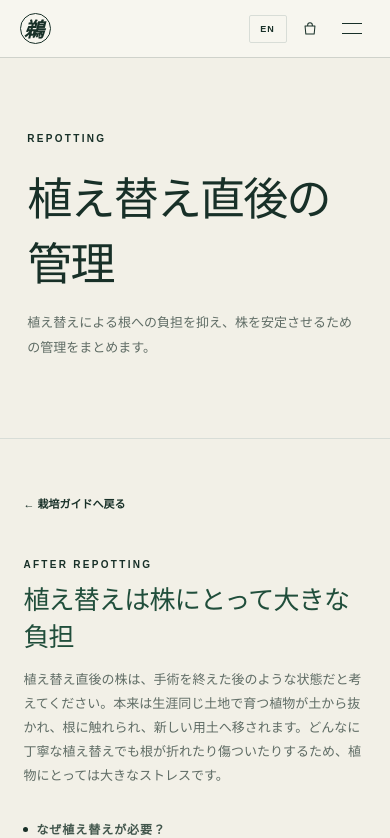
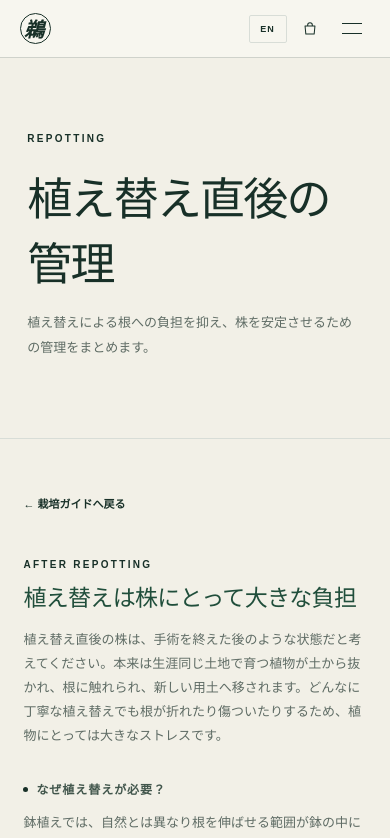
Before and after one commit to KomeUme/unomori-plant-archive, a Next.js app: page /care-guide/repotting in a window 390 px wide. Shown: the top 838 px of the page. Built offline with nearby package versions, Linux system fonts and the light colour scheme; no server answers.

Commit message:
Reduce repotting guide heading

```diff
--- a/app/care-guide/repotting/page.tsx
+++ b/app/care-guide/repotting/page.tsx
@@ -5,7 +5,7 @@ import { GuideLastUpdated } from '../last-updated';
 export default function RepottingGuidePage() {
   return <main><Header />
     <section className="page-hero"><p className="eyebrow">REPOTTING</p><h1>植え替え直後の管理</h1><p>植え替えによる根への負担を抑え、株を安定させるための管理をまとめます。</p></section>
-    <section className="section guide-section page-section"><div className="guide-detail-content"><a className="back-link" href={siteHref('/care-guide#repotting')}>← 栽培ガイドへ戻る</a><p className="eyebrow">AFTER REPOTTING</p><h2>植え替えは株にとって大きな負担</h2><p>植え替え直後の株は、手術を終えた後のような状態だと考えてください。本来は生涯同じ土地で育つ植物が土から抜かれ、根に触れられ、新しい用土へ移されます。どんなに丁寧な植え替えでも根が折れたり傷ついたりするため、植物にとっては大きなストレスです。</p><h3>なぜ植え替えが必要？</h3><p>鉢植えでは、自然とは異なり根を伸ばせる範囲が鉢の中に限られます。時間とともに根は古くなり、用土も劣化します。根と土が固まりすぎると通気性が失われ、根が酸欠状態になることがあります。また、用土の粒が崩れて泥化すると水はけが悪くなり、いつまでも乾きにくくなります。</p><p>そのため、定期的に根と用土の状態を確認し、適切なタイミングで植え替えを行います。一時的なダメージや生育が止まるリスクはありますが、根の環境を整え、次の成長期に健全に育てるために必要な管理です。</p><h3>植え替え後の管理</h3><p>植え替え後は、健康なときには問題なく耐えられる日差し・風・水やりにも過敏になり、ダメージを受ける場合があります。株の反応を見ながら、急な環境変化を避けて安定させることが大切です。</p><GuideLastUpdated /></div></section>
+    <section className="section guide-section page-section"><div className="guide-detail-content"><a className="back-link" href={siteHref('/care-guide#repotting')}>← 栽培ガイドへ戻る</a><p className="eyebrow">AFTER REPOTTING</p><h2 className="guide-detail-title-compact">植え替えは株にとって大きな負担</h2><p>植え替え直後の株は、手術を終えた後のような状態だと考えてください。本来は生涯同じ土地で育つ植物が土から抜かれ、根に触れられ、新しい用土へ移されます。どんなに丁寧な植え替えでも根が折れたり傷ついたりするため、植物にとっては大きなストレスです。</p><h3>なぜ植え替えが必要？</h3><p>鉢植えでは、自然とは異なり根を伸ばせる範囲が鉢の中に限られます。時間とともに根は古くなり、用土も劣化します。根と土が固まりすぎると通気性が失われ、根が酸欠状態になることがあります。また、用土の粒が崩れて泥化すると水はけが悪くなり、いつまでも乾きにくくなります。</p><p>そのため、定期的に根と用土の状態を確認し、適切なタイミングで植え替えを行います。一時的なダメージや生育が止まるリスクはありますが、根の環境を整え、次の成長期に健全に育てるために必要な管理です。</p><h3>植え替え後の管理</h3><p>植え替え後は、健康なときには問題なく耐えられる日差し・風・水やりにも過敏になり、ダメージを受ける場合があります。株の反応を見ながら、急な環境変化を避けて安定させることが大切です。</p><GuideLastUpdated /></div></section>
     <Footer />
   </main>;
 }
--- a/app/globals.css
+++ b/app/globals.css
@@ -332,6 +332,7 @@ footer { background:#132c23; color:white; display:grid; grid-template-columns:1.
 .guide-method-label { display:inline-block; margin:0 0 6px; padding:2px 5px; border:1px solid #b9c4bc; color:#708078; background:transparent; font-size:9px; font-weight:600; letter-spacing:.08em; }
 .guide-method-link h2 { margin:0; color:var(--green); font-family:Georgia,"Yu Mincho",serif; font-size:clamp(20px,2vw,23px); font-weight:400; letter-spacing:-.03em; }
 .guide-detail-content h2 { margin:0; color:var(--green); font-family:Georgia,"Yu Mincho",serif; font-size:clamp(24px,2.4vw,32px); font-weight:400; line-height:1.35; letter-spacing:-.03em; }
+.guide-detail-content .guide-detail-title-compact { font-size:clamp(21px,2vw,27px); }
 .guide-detail-content h3 { margin:32px 0 0; color:#42564c; font-size:12px; letter-spacing:.08em; }
 .guide-detail-content h3::before { display:inline-block; width:5px; height:5px; margin:0 8px 2px 0; border-radius:50%; background:var(--ink); content:''; }
 .guide-method-description { margin:6px 0 0; color:var(--muted); font-size:11px; line-height:1.7; }
@@ -401,6 +402,7 @@ footer { background:#132c23; color:white; display:grid; grid-template-columns:1.
   .guide-method-link:hover { transform:none; }
   .guide-method-link h2 { font-size:21px; }
   .guide-detail-content h2 { font-size:26px; line-height:1.4; }
+  .guide-detail-content .guide-detail-title-compact { font-size:23px; }
   .guide-detail-content > p:not(.eyebrow) { font-size:13px; }
   .shading-diagram { margin:24px 0 30px; padding:17px 14px; }
   .shading-methods { margin-top:34px; }
```
